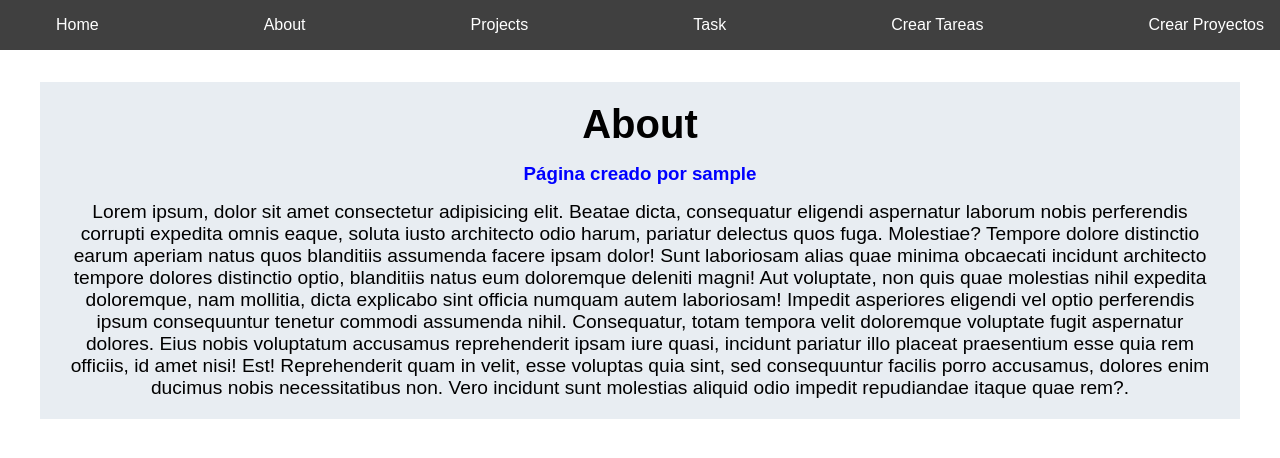
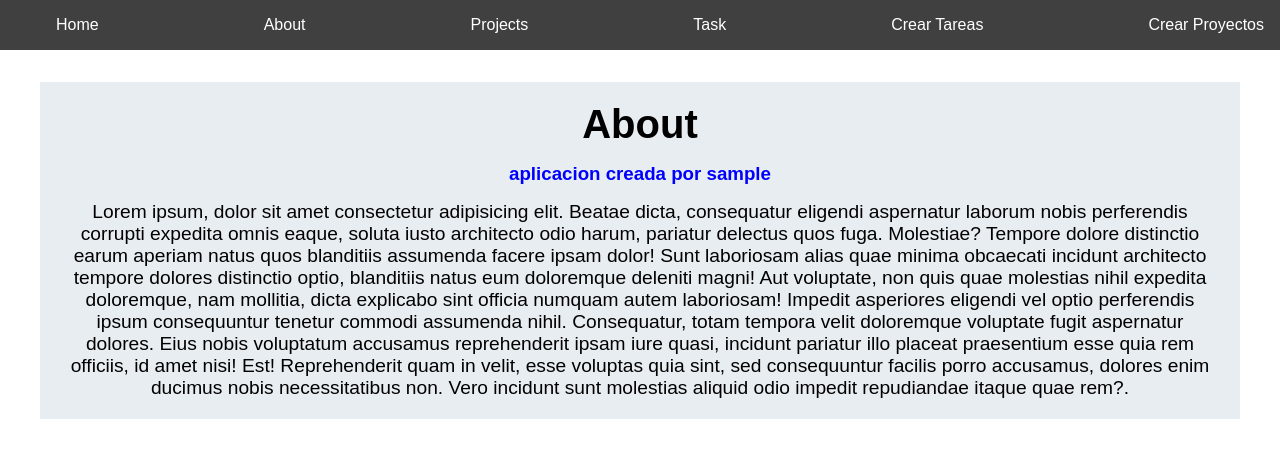
Before and after one commit to Emenaibeth/app_luis, a Django app: template myapp/templates/about.html in a window 1280 px wide. Shown: the top 458 px of the page. Run offline with Django 5.2, Linux system fonts and the light colour scheme; the template is opened without the code that fills it: most values are stand-ins (such as "Sample title", 1, 10 or a date in 2020).

Commit message:
cambio de noombre

```diff
--- a/myapp/templates/about.html
+++ b/myapp/templates/about.html
@@ -4,7 +4,7 @@
 <div class="about">
     <h1>About</h1>
 
-<h3>Página creado por {{ username }}</h3>
+<h3>aplicacion creada por {{ username }}</h3>
 
 <p>Lorem ipsum, dolor sit amet consectetur adipisicing elit. Beatae dicta, consequatur eligendi aspernatur laborum nobis perferendis corrupti expedita omnis eaque, soluta iusto architecto odio harum, pariatur delectus quos fuga. Molestiae?
 Tempore dolore distinctio earum aperiam natus quos blanditiis assumenda facere ipsam dolor! Sunt laboriosam alias quae minima obcaecati incidunt architecto tempore dolores distinctio optio, blanditiis natus eum doloremque deleniti magni!
```
